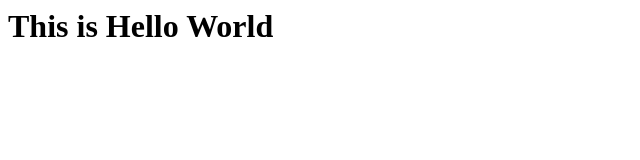
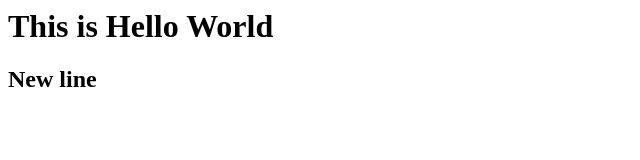
Before and after one commit to otimbur/branch-local-remote, a plain HTML site: page index.html in a window 1280 px wide. Shown: the whole page, without its empty margins (0-640 px from the left). Drawn offline with Linux system fonts and the light colour scheme.

```diff
--- a/index.html
+++ b/index.html
@@ -1 +1,2 @@
 <h1> This is Hello World </h1>
+<h2> New line</h2>
```
